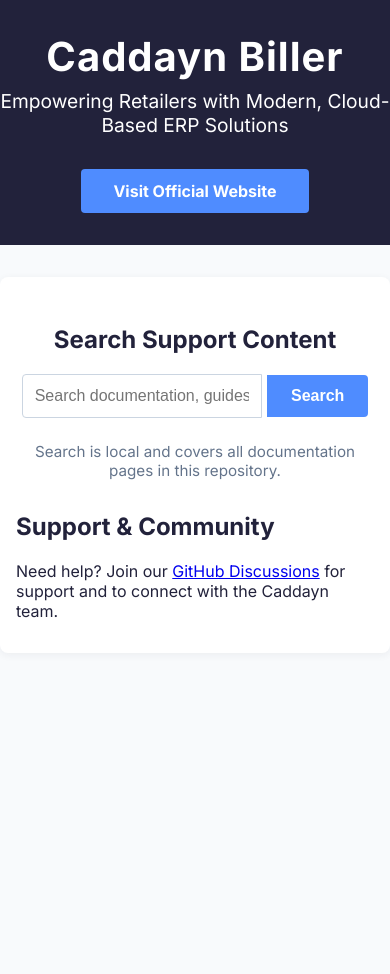
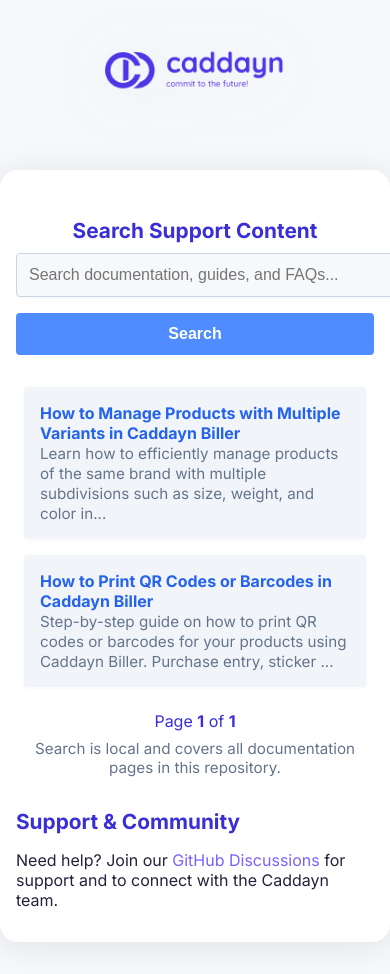
Before and after one commit to Caddayn-Support/caddayn-biller, a plain HTML site: page index.html in a window 390 px wide. Before the commit the page ends 844 px from the top, so only its background shows below. Drawn offline with nearby package versions, Linux system fonts and the light colour scheme; a script that the page names is missing.

Commit message:
2 article with basic design implemented

```diff
--- a/index.html
+++ b/index.html
@@ -6,57 +6,75 @@
     <title>Caddayn Biller - Home</title>
     <meta name="description" content="Caddayn Biller: Modern ERP Solutions for Retailers">
     <link rel="stylesheet" href="https://fonts.googleapis.com/css?family=Inter:400,700&display=swap">
+    <link rel="stylesheet" href="theme.css">
     <style>
-        body {
-            font-family: 'Inter', Arial, sans-serif;
-            background: #f8fafc;
-            margin: 0;
-            padding: 0;
-            color: #22223b;
+        header {
+            text-align: center;
+            padding: 2.5rem 0 1.5rem 0;
+            position: relative;
+            z-index: 1;
         }
-        header {
-            background: #22223b;
+        .logo {
+            margin-bottom: 1.2rem;
+        }
+        .logo img {
+            width: 320px;
+            max-width: 90vw;
+            height: auto;
+            display: block;
+            margin: 0 auto;
+            filter: drop-shadow(0 6px 32px rgba(99,102,241,0.13));
+            transition: transform 0.2s;
+        }
+        .logo img:hover {
+            transform: scale(1.04) rotate(-2deg);
+        }
+        .container {
+            background: #fff;
+            max-width: 900px;
+            margin: 2rem auto;
+            border-radius: 18px;
+            box-shadow: 0 4px 32px rgba(34,34,59,0.10);
+            padding: 2.5rem 2rem;
+            position: relative;
+            z-index: 1;
+        }
+        h1, h2 {
+            color: #3a2fd6;
+            margin-top: 0;
+        }
+        a.button, .cta {
+            display: inline-block;
+            background: linear-gradient(90deg, #3a2fd6 60%, #5b4be0 100%);
             color: #fff;
-            padding: 2rem 0 1rem 0;
-            text-align: center;
+            padding: 0.85em 2em;
+            border-radius: 8px;
+            text-decoration: none;
+            font-weight: bold;
+            margin-top: 1.5em;
+            transition: background 0.2s, box-shadow 0.2s;
+            box-shadow: 0 2px 8px rgba(44, 62, 80, 0.08);
+            font-size: 1.1em;
+            letter-spacing: 0.5px;
         }
-        header h1 {
-            margin: 0 0 0.5rem 0;
-            font-size: 2.5rem;
-            letter-spacing: 1px;
-        }
-        header p {
-            margin: 0 0 1rem 0;
-            font-size: 1.2rem;
-        }
-        .cta {
-            display: inline-block;
-            margin: 1rem 0;
-            padding: 0.75rem 2rem;
-            background: #4f8cff;
-            color: #fff;
-            border-radius: 4px;
-            text-decoration: none;
-            font-weight: 700;
-            transition: background 0.2s;
-        }
-        .cta:hover {
-            background: #2563eb;
-        }
-        main {
-            max-width: 600px;
-            margin: 2rem auto;
-            background: #fff;
-            border-radius: 8px;
-            box-shadow: 0 2px 8px rgba(34,34,59,0.06);
-            padding: 2rem;
+        a.button:hover, .cta:hover {
+            background: linear-gradient(90deg, #2a1fb6 60%, #4b3be0 100%);
+            box-shadow: 0 4px 16px rgba(44, 62, 80, 0.16);
         }
         .search-container {
             margin: 2rem 0;
             text-align: center;
         }
+        .search-container form {
+            display: flex;
+            justify-content: center;
+            max-width: 700px;
+            margin: 0 auto;
+        }
         .search-container input[type="text"] {
             width: 70%;
+            min-width: 220px;
+            max-width: 600px;
             padding: 0.75rem;
             border: 1px solid #cbd5e1;
             border-radius: 4px 0 0 4px;
@@ -79,6 +97,9 @@
         .search-results {
             margin-top: 1.5rem;
             text-align: left;
+            max-width: 700px;
+            margin-left: auto;
+            margin-right: auto;
         }
         .search-results ul {
             list-style: none;
@@ -98,25 +119,73 @@
         .search-results a:hover {
             text-decoration: underline;
         }
-        @media (max-width: 600px) {
-            main {
-                padding: 1rem;
+        .pagination {
+            text-align: center;
+            margin: 1.5rem 0 0.5rem 0;
+        }
+        .pagination button {
+            background: #f6f8ff;
+            border: 1px solid #cbd5e1;
+            color: #3a2fd6;
+            padding: 0.5em 1.1em;
+            margin: 0 0.2em;
+            border-radius: 4px;
+            font-size: 1em;
+            cursor: pointer;
+            transition: background 0.2s, color 0.2s;
+        }
+        .pagination button:hover {
+            background: #3a2fd6;
+            color: #fff;
+        }
+        @media (max-width: 1000px) {
+            .container {
+                max-width: 98vw;
+                padding: 1.5rem 0.5rem;
             }
-            .search-container input[type="text"] {
-                width: 60%;
+            .search-container form,
+            .search-results {
+                max-width: 98vw;
+            }
+        }
+        @media (max-width: 700px) {
+            .container { padding: 1rem; }
+            .search-container input[type="text"] { width: 60%; max-width: 98vw; }
+            .logo img { width: 180px; }
+            .search-results { padding: 0 0.5rem; }
+        }
+        @media (max-width: 500px) {
+            .search-container form {
+                flex-direction: column;
+                align-items: stretch;
+            }
+            .search-container input[type="text"], .search-container button {
+                width: 100%;
+                border-radius: 4px;
+                margin-bottom: 0.5rem;
+            }
+            .search-container button {
+                border-radius: 4px;
             }
         }
     </style>
-    <!-- Lunar.js CDN -->
-    <script src="https://cdn.jsdelivr.net/npm/lunar-search@2.2.0/dist/lunar.min.js"></script>
+    <!-- Lunr.js CDN -->
+    <script src="https://cdn.jsdelivr.net/npm/lunr/lunr.min.js"></script>
 </head>
 <body>
+    <!-- Animated background circles -->
+    <div class="bg-circles">
+        <div class="bg-circle c1"></div>
+        <div class="bg-circle c2"></div>
+        <div class="bg-circle c3"></div>
+        <div class="bg-circle c4"></div>
+    </div>
     <header>
-        <h1>Caddayn Biller</h1>
-        <p>Empowering Retailers with Modern, Cloud-Based ERP Solutions</p>
-        <a class="cta" href="https://www.caddayn.com" target="_blank" rel="noopener">Visit Official Website</a>
+        <div class="logo">
+            <img src="caddayn-logo.png" alt="Caddayn Logo">
+        </div>
     </header>
-    <main>
+    <div class="container">
         <section class="search-container">
             <h2>Search Support Content</h2>
             <form id="search-form" autocomplete="off">
@@ -124,6 +193,7 @@
                 <button type="submit">Search</button>
             </form>
             <div class="search-results" id="search-results"></div>
+            <div class="pagination" id="pagination"></div>
             <p style="font-size:0.95rem;color:#64748b;margin-top:0.5rem;">
                 Search is local and covers all documentation pages in this repository.
             </p>
@@ -134,16 +204,10 @@
                 Need help? Join our <a href="https://github.com/Retail-Facts/erp-solutions/discussions" target="_blank" rel="noopener">GitHub Discussions</a> for support and to connect with the Caddayn team.
             </p>
         </section>
-    </main>
+    </div>
     <script>
         // List of searchable pages in the repo
         const pages = [
-            {
-                id: 1,
-                title: "Home",
-                url: "index.html",
-                content: "Welcome to Caddayn Biller. Empowering Retailers with Modern, Cloud-Based ERP Solutions. Support, documentation, guides, FAQs."
-            },
             {
                 id: 2,
                 title: "How to Manage Products with Multiple Variants in Caddayn Biller",
@@ -159,15 +223,47 @@
             // Add more pages here as you add more HTML files to the repo
         ];
 
-        // Build Lunar index
-        const builder = new lunar.Builder();
-        builder.ref('id');
-        builder.field('title', { boost: 10 });
-        builder.field('content');
-        pages.forEach(page => builder.add(page));
-        const idx = builder.build();
+        const PAGE_SIZE = 10;
+        let idx, currentResults = [], currentPage = 1;
 
-        // Render results helper
+        document.addEventListener('DOMContentLoaded', function() {
+            idx = lunr(function () {
+                this.ref('id');
+                this.field('title', { boost: 10 });
+                this.field('content');
+                pages.forEach(function (page) {
+                    this.add(page);
+                }, this);
+            });
+
+            currentResults = pages.slice();
+            renderResultsPage(1);
+
+            // Attach search handler
+            const form = document.getElementById('search-form');
+            form.addEventListener('submit', function(e) {
+                e.preventDefault();
+                const query = document.getElementById('search-input').value.trim();
+                if (!query) {
+                    currentResults = pages.slice();
+                } else {
+                    currentResults = idx.search(query).map(res => {
+                        return pages.find(p => p.id.toString() === res.ref);
+                    }).filter(Boolean);
+                }
+                renderResultsPage(1);
+            });
+        });
+
+        function renderResultsPage(page) {
+            currentPage = page;
+            const start = (page - 1) * PAGE_SIZE;
+            const end = start + PAGE_SIZE;
+            const pagedResults = currentResults.slice(start, end);
+            renderResults(pagedResults);
+            renderPagination(currentResults.length, page);
+        }
+
         function renderResults(results) {
             const resultsDiv = document.getElementById('search-results');
             resultsDiv.innerHTML = '';
@@ -177,31 +273,43 @@
             }
             const ul = document.createElement('ul');
             results.forEach(page => {
+                if (!page) return;
                 const li = document.createElement('li');
-                li.innerHTML = `<a href="${page.url}" target="_blank">${page.title}</a><br><span style="font-size:0.95rem;color:#64748b;">${page.content.substring(0, 120)}...</span>`;
+                li.innerHTML = `<a href="${page.url}">${page.title}</a><br><span style="font-size:0.95rem;color:#64748b;">${page.content.substring(0, 120)}...</span>`;
                 ul.appendChild(li);
             });
             resultsDiv.appendChild(ul);
         }
 
-        // Show first 10 pages by default
-        document.addEventListener('DOMContentLoaded', function() {
-            renderResults(pages.slice(0, 10));
-        });
+        function renderPagination(total, page) {
+            const paginationDiv = document.getElementById('pagination');
+            paginationDiv.innerHTML = '';
+            const totalPages = Math.max(1, Math.ceil(total / PAGE_SIZE)); // Always at least 1
 
-        // Search handler
-        document.getElementById('search-form').addEventListener('submit', function(e) {
-            e.preventDefault();
-            const query = document.getElementById('search-input').value.trim();
-            if (!query) {
-                renderResults(pages.slice(0, 10));
-                return;
+            let html = '';
+            if (totalPages > 1 && page > 1) {
+                html += `<button onclick="gotoPage(${page - 1})">&laquo; Prev</button>`;
             }
-            const results = idx.search(query).map(res => {
-                return pages.find(p => p.id === res.ref);
-            });
-            renderResults(results);
-        });
+            for (let i = 1; i <= totalPages; i++) {
+                if (totalPages > 1) {
+                    html += `<button onclick="gotoPage(${i})"${i === page ? ' style="font-weight:bold;background:#3a2fd6;color:#fff;"' : ''}>${i}</button>`;
+                }
+            }
+            if (totalPages > 1 && page < totalPages) {
+                html += `<button onclick="gotoPage(${page + 1})">Next &raquo;</button>`;
+            }
+            // Always show page info
+            html += `<div style="margin-top:0.8em;font-size:1em;color:#3a2fd6;">
+                        Page <strong>${page}</strong> of <strong>${totalPages}</strong>
+                     </div>`;
+            paginationDiv.innerHTML = html;
+        }
+
+        // Expose gotoPage globally for inline onclick
+        window.gotoPage = function(page) {
+            renderResultsPage(page);
+            window.scrollTo({ top: document.getElementById('search-results').offsetTop - 40, behavior: 'smooth' });
+        };
     </script>
 </body>
 </html>
--- /dev/null
+++ b/theme.css
@@ -0,0 +1,161 @@
+body {
+    background: #f7f8fa;
+    min-height: 100vh;
+    margin: 0;
+    font-family: 'Inter', Arial, sans-serif;
+    color: #22223b;
+}
+
+.container {
+    background: #fff;
+    border-radius: 18px;
+    box-shadow: 0 4px 24px rgba(44, 62, 80, 0.06);
+    max-width: 1100px;
+    margin: 2.5rem auto;
+    padding: 2.5rem 2rem;
+}
+
+header {
+    text-align: center;
+    padding: 2.5rem 0 1.5rem 0;
+}
+
+.logo img {
+    width: 180px;
+    max-width: 90vw;
+    height: auto;
+    display: block;
+    margin: 0 auto 1rem auto;
+}
+
+h1, h2 {
+    color: #22223b;
+    margin-top: 0;
+    font-weight: 700;
+}
+
+h2 {
+    font-size: 1.3em;
+    margin-top: 2em;
+    margin-bottom: 0.5em;
+}
+
+a, .link {
+    color: #7b61ff;
+    text-decoration: none;
+    transition: color 0.2s;
+}
+
+a:hover, .link:hover {
+    color: #5b4be0;
+    text-decoration: underline;
+}
+
+.button, a.button, .cta {
+    display: inline-block;
+    background: #7b61ff;
+    color: #fff;
+    padding: 0.75em 2em;
+    border-radius: 8px;
+    text-decoration: none;
+    font-weight: 600;
+    margin-top: 1.5em;
+    border: none;
+    font-size: 1.1em;
+    letter-spacing: 0.5px;
+    box-shadow: 0 2px 8px rgba(44, 62, 80, 0.08);
+    transition: background 0.2s, box-shadow 0.2s;
+}
+
+.button:hover, a.button:hover, .cta:hover {
+    background: #5b4be0;
+    box-shadow: 0 4px 16px rgba(44, 62, 80, 0.13);
+}
+
+input[type="text"], input[type="search"], select {
+    background: #f7f8fa;
+    border: 1px solid #e3e6ee;
+    border-radius: 8px;
+    padding: 0.7em 1em;
+    font-size: 1em;
+    color: #22223b;
+    outline: none;
+    transition: border 0.2s, box-shadow 0.2s;
+    box-shadow: 0 1px 2px rgba(44, 62, 80, 0.03);
+}
+
+input[type="text"]:focus, input[type="search"]:focus, select:focus {
+    border: 1.5px solid #7b61ff;
+    box-shadow: 0 2px 8px rgba(123, 97, 255, 0.08);
+}
+
+.search-container form {
+    display: flex;
+    gap: 0.5em;
+    justify-content: center;
+    margin-bottom: 1.5em;
+}
+
+.search-container button {
+    background: #7b61ff;
+    color: #fff;
+    border: none;
+    border-radius: 8px;
+    padding: 0.7em 1.5em;
+    font-weight: 600;
+    font-size: 1em;
+    cursor: pointer;
+    transition: background 0.2s;
+}
+
+.search-container button:hover {
+    background: #5b4be0;
+}
+
+.search-results ul {
+    list-style: none;
+    padding: 0;
+    margin: 0;
+}
+
+.search-results li {
+    background: #f7f8fa;
+    border-radius: 10px;
+    margin-bottom: 1rem;
+    padding: 1.2rem 1rem;
+    box-shadow: 0 1px 4px rgba(44, 62, 80, 0.04);
+}
+
+.pagination {
+    text-align: center;
+    margin: 1.5rem 0 0.5rem 0;
+}
+
+.pagination button {
+    background: #fff;
+    border: 1px solid #e3e6ee;
+    color: #7b61ff;
+    padding: 0.5em 1.1em;
+    margin: 0 0.2em;
+    border-radius: 6px;
+    font-size: 1em;
+    cursor: pointer;
+    transition: background 0.2s, color 0.2s;
+}
+
+.pagination button:hover, .pagination button.active {
+    background: #7b61ff;
+    color: #fff;
+}
+
+@media (max-width: 1100px) {
+    .container {
+        max-width: 98vw;
+        padding: 1.5rem 0.5rem;
+    }
+}
+@media (max-width: 700px) {
+    .container { padding: 1rem; }
+    .logo img { width: 120px; }
+    .search-container form { flex-direction: column; gap: 0.5em; }
+}
```
Also changed, not shown: manage_different_products_of_a_brand.html (+60 -39 lines), print_qr_barcode_guide.html (+22 -3 lines), caddayn-logo.png (added).
